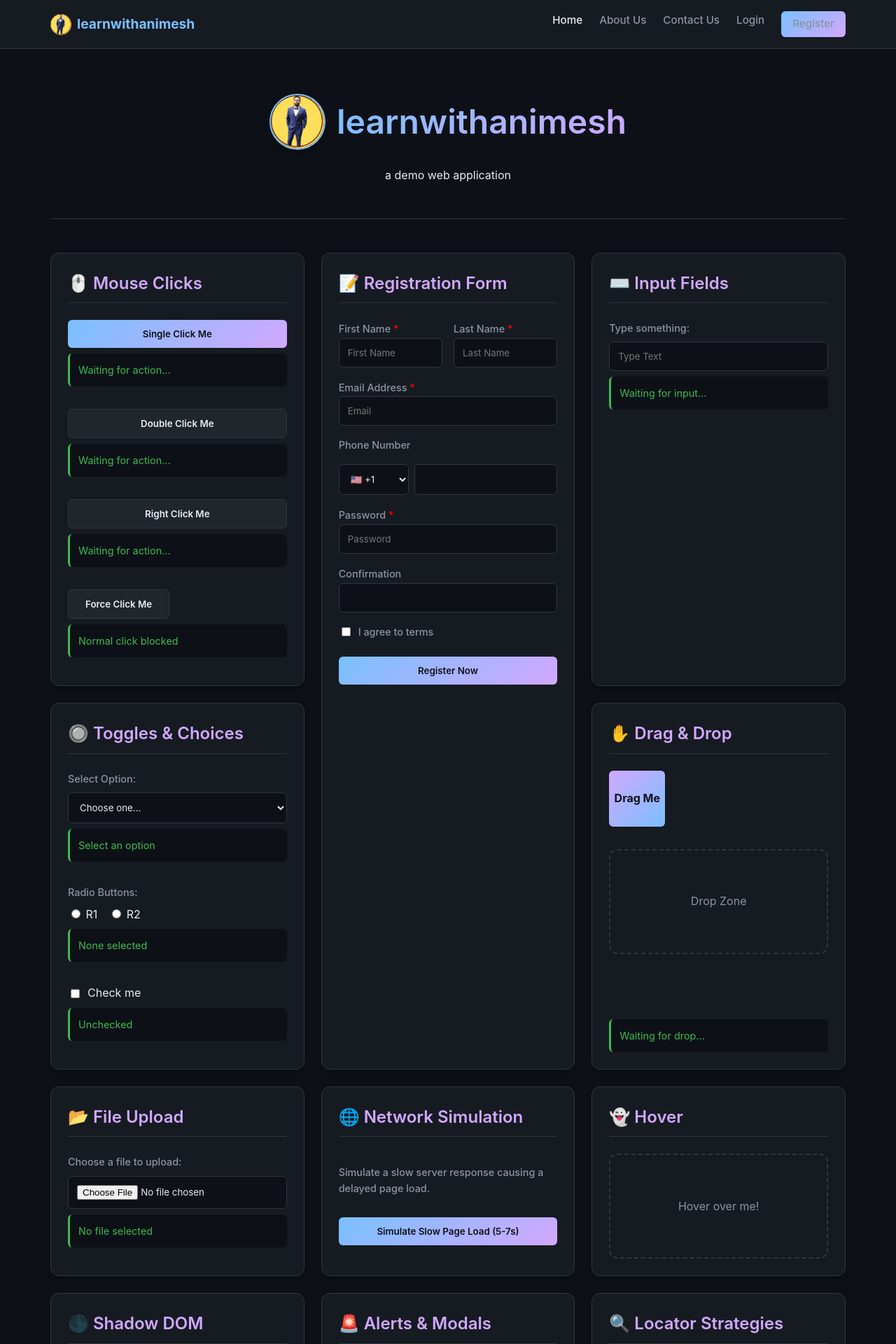
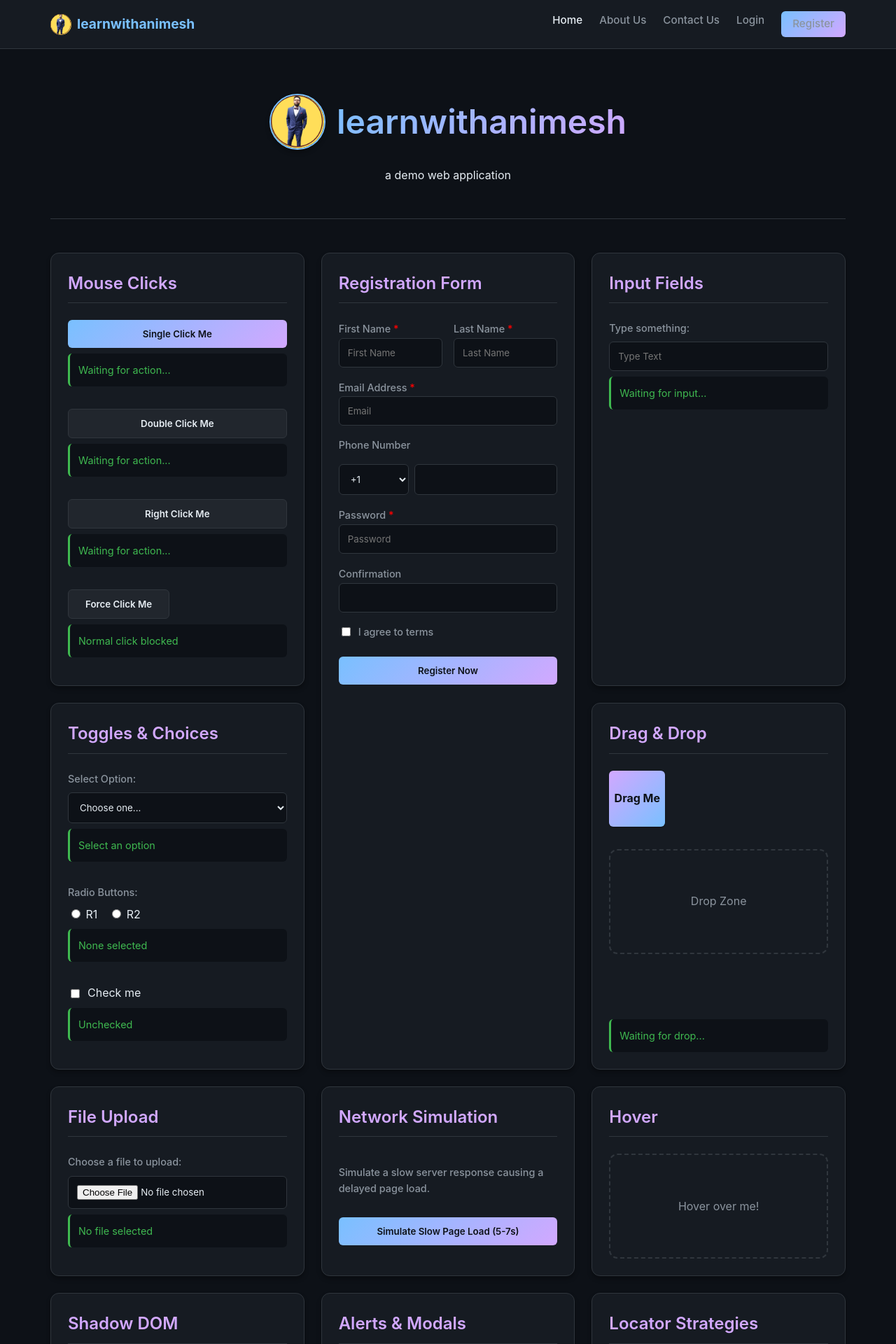
Before and after one commit to Animesh66/demo-ui-actions-perform, a React (Vite) app: page /home in a window 1280 px wide. Shown: the top 1920 px of the page at 70% size. Built offline with nearby package versions, Linux system fonts and the light colour scheme.

Commit message:
Removed emojis.

```diff
--- a/src/App.jsx
+++ b/src/App.jsx
@@ -513,7 +513,7 @@ const HomePlayground = () => {
       <div className="section-grid">
         {/* Click Actions */}
         <div className="card">
-          <h2>🖱️ Mouse Clicks</h2>
+          <h2>Mouse Clicks</h2>
           <div className="control-group">
             <button id="click-btn" className="btn btn-primary" onClick={handleSingleClick}>
               Single Click Me
@@ -558,7 +558,7 @@ const HomePlayground = () => {
 
         {/* Registration Form */}
         <div className="card" style={{ gridRow: 'span 2' }}>
-          <h2>📝 Registration Form</h2>
+          <h2>Registration Form</h2>
           <form style={{ display: 'flex', flexDirection: 'column', gap: '1rem' }} onSubmit={handleRegistrationSubmit} noValidate>
             <div style={{ display: 'flex', gap: '1rem' }}>
               <div style={{ flex: 1 }}>
@@ -617,10 +617,10 @@ const HomePlayground = () => {
                 className="input-field"
                 style={{ width: '100px' }}
               >
-                <option value="+1">🇺🇸 +1</option>
-                <option value="+44">🇬🇧 +44</option>
+                <option value="+1">+1</option>
+                <option value="+44">+44</option>
                 <option value="+91">🇮🇳 +91</option>
-                <option value="+61">🇦🇺 +61</option>
+                <option value="+61">+61</option>
               </select>
               <input
                 id="phoneNumber"
@@ -696,7 +696,7 @@ const HomePlayground = () => {
 
         {/* Input Fields */}
         <div className="card">
-          <h2>⌨️ Input Fields</h2>
+          <h2>Input Fields</h2>
           <div className="control-group">
             <label className="label">Type something:</label>
             <input
@@ -713,7 +713,7 @@ const HomePlayground = () => {
 
         {/* Dropdowns & Toggles */}
         <div className="card">
-          <h2>🔘 Toggles & Choices</h2>
+          <h2>Toggles & Choices</h2>
 
           <div className="control-group">
             <label className="label">Select Option:</label>
@@ -768,7 +768,7 @@ const HomePlayground = () => {
 
         {/* Drag and Drop */}
         <div className="card">
-          <h2>✋ Drag & Drop</h2>
+          <h2>Drag & Drop</h2>
           <div className="control-group">
             <div
               id="draggable"
@@ -792,7 +792,7 @@ const HomePlayground = () => {
 
         {/* File Upload */}
         <div className="card">
-          <h2>📂 File Upload</h2>
+          <h2>File Upload</h2>
           <div className="control-group">
             <label className="label">Choose a file to upload:</label>
             <input
@@ -807,7 +807,7 @@ const HomePlayground = () => {
 
         {/* Network Emulation */}
         <div className="card">
-          <h2>🌐 Network Simulation</h2>
+          <h2>Network Simulation</h2>
           <p className="label">Simulate a slow server response causing a delayed page load.</p>
           <button
             className="btn btn-primary"
@@ -826,7 +826,7 @@ const HomePlayground = () => {
 
         {/* Hover */}
         <div className="card">
-          <h2>👻 Hover</h2>
+          <h2>Hover</h2>
           <div
             id="hover-area"
             className="drop-zone"
@@ -840,14 +840,14 @@ const HomePlayground = () => {
 
         {/* Shadow DOM */}
         <div className="card">
-          <h2>🌑 Shadow DOM</h2>
+          <h2>Shadow DOM</h2>
           <p className="label">The button key and input below are inside a Shadow Root.</p>
           <div id="shadow-host" ref={shadowHostRef}></div>
         </div>
 
         {/* Native Alerts & Modals */}
         <div className="card">
-          <h2>🚨 Alerts & Modals</h2>
+          <h2>Alerts & Modals</h2>
           <div className="control-group">
             <button
               id="alert-btn"
@@ -897,7 +897,7 @@ const HomePlayground = () => {
 
         {/* Duplicate Locators */}
         <div className="card">
-          <h2>🔍 Locator Strategies</h2>
+          <h2>Locator Strategies</h2>
           <p className="label">These buttons have exact same text "Home" and class.</p>
           <div className="control-group" style={{ flexDirection: 'row', gap: '1rem' }}>
             <button
@@ -920,7 +920,7 @@ const HomePlayground = () => {
 
         {/* iFrame */}
         <div className="card" style={{ gridColumn: '1 / -1' }}>
-          <h2>🖼️ iFrames</h2>
+          <h2>iFrames</h2>
           <p className="label">The content below is inside an iframe.</p>
           <iframe
             id="test-iframe"
@@ -937,7 +937,7 @@ const HomePlayground = () => {
 
         {/* Browser Tabs & Windows */}
         <div className="card">
-          <h2>📑 Windows & Tabs</h2>
+          <h2>Windows & Tabs</h2>
           <div className="control-group">
             {/* Using an anchor tag with target="_blank" is the most common way a new tab is opened in live sites.
               Playwright handles this as a popup event. */}
@@ -969,7 +969,7 @@ const HomePlayground = () => {
 
         {/* Web Table */}
         <div className="card" style={{ gridColumn: '1 / -1' }}>
-          <h2>📊 Customer Order Table</h2>
+          <h2>Customer Order Table</h2>
           <p className="label">Dynamic table with add/delete functionality.</p>
 
           <form className="add-row-form" onSubmit={handleAddRow}>
@@ -1152,7 +1152,7 @@ const HomePlayground = () => {
 
         {/* Specific Delayed Action */}
         <div className="card">
-          <h2>⏳ Timed Actions</h2>
+          <h2>Timed Actions</h2>
           <p className="label">This action takes 7 seconds (plus your input delay).</p>
           <button
             id="submit-delay"
@@ -1171,7 +1171,7 @@ const HomePlayground = () => {
 
         {/* Images */}
         <div className="card">
-          <h2>🖼️ Images</h2>
+          <h2>Images</h2>
           <p className="label">Sample image with alt text for testing.</p>
           <div style={{ display: 'flex', justifyContent: 'center' }}>
             <img
@@ -1190,7 +1190,7 @@ const HomePlayground = () => {
 
         {/* Settings */}
         <div className="card">
-          <h2>⚙️ Configuration</h2>
+          <h2>Configuration</h2>
           <div className="control-group">
             <label className="label">Global Artificial Delay (seconds)</label>
             <input
@@ -1262,7 +1262,7 @@ const HomePlayground = () => {
       <div className="toast-container">
         {toasts.map(toast => (
           <div key={toast.id} className="toast">
-            <span>✅ {toast.msg}</span>
+            <span>{toast.msg}</span>
           </div>
         ))}
       </div>
```
